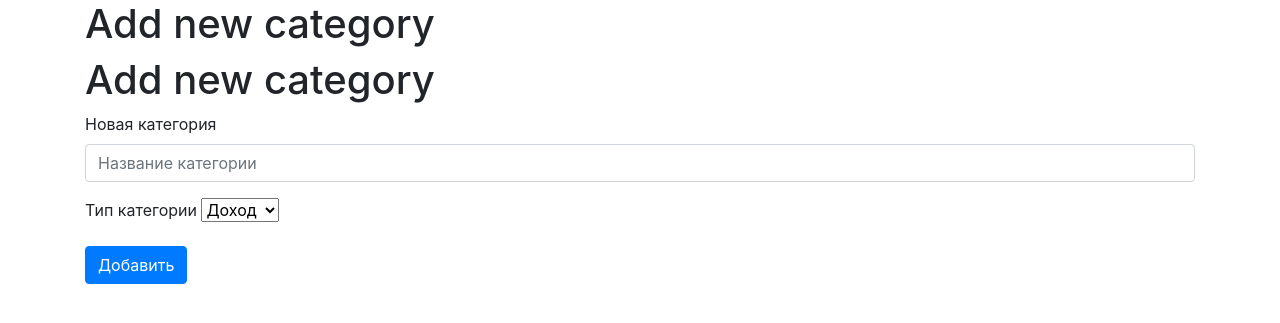
After one commit to mign0n/super_budget, a Flask app: page /category_adding in a window 1280 px wide. The commit adds this page. Shown: the top 323 px of the page. Run offline with Flask 2, Linux system fonts and the light colour scheme; some libraries are stand-ins or nearby versions.

Commit message:
Функция добавления категории, форма для добвления категорий, переписаны валидаторы username и useremail. Не доделан валидатор для новых категорий

```diff
--- a/webapp/main/views.py
+++ b/webapp/main/views.py
@@ -4,6 +4,7 @@
 from webapp import db
 from webapp.main.models import Category, Transaction
 from webapp.main.forms import TransactionForm
+from webapp.user.forms import CategoryForm
 
 bp = Blueprint('main', __name__, url_prefix=None)
 
@@ -45,3 +46,28 @@
           f"Is income: {is_income}; money: {value}; "
           f"category: {category.name}; date: {date}; {comment}")
     return redirect(url_for('main.index'))
+
+
+@bp.route('/category_adding')
+def category_adding():
+    title = "Add new category"
+    form = CategoryForm()
+    return render_template('main/category_adding.html', title=title, form=form)
+
+
+@bp.route('/category_adding-process', methods=['POST'])
+def category_adding_process():
+    form = CategoryForm()
+    if form.validate_on_submit():
+        new_category = Category(user_id=current_user.id,
+                                name=form.new_category.data,
+                                is_income=bool(int(form.is_income.data)))
+        db.session.add(new_category)
+        db.session.commit()
+        flash('Категория успешно добавлена!')
+        return redirect(url_for('main.index'))
+    else:
+        for field, errors in form.errors.items():
+            for error in errors:
+                flash(f'Ошибка в поле {getattr(form, field).label.text}: {error}')
+        return redirect(url_for('main.category_adding'))
--- /dev/null
+++ b/webapp/templates/main/category_adding.html
@@ -0,0 +1,30 @@
+{% extends "base.html" %}
+{% block content %}
+  <h1>{{ title }}</h1>
+  {% with messages = get_flashed_messages() %}
+    {% if messages %}
+      <div class="alert alert-warning" role="alert">
+        {% for message in messages %}
+        {{ message }}<br>
+        {% endfor %}
+      </div>
+
+    {% endif %}
+  {% endwith %}
+
+  <div>
+    <form action="{{ url_for('main.category_adding_process') }}" method="post">
+      {{ form.hidden_tag() }}
+      <div class="form-group">
+        {{ form.new_category.label }}
+        {{ form.new_category() }}
+      </div>
+      <div class="form-group">
+        {{ form.is_income.label }}
+        {{ form.is_income() }}
+      </div>
+      {{ form.submit }}
+    </form>
+  </div>
+
+{% endblock %}
--- a/webapp/templates/main/index.html
+++ b/webapp/templates/main/index.html
@@ -28,6 +28,9 @@
         <div class="col-auto">
           {{ form.category }}
         </div>
+        <div>
+          <a class="btn btn-primary" href="{{ url_for('main.category_adding') }}" role="button">Добавить категорию</a>
+        </div>
         <div class="col">
           {{ form.date }}
         </div>
--- a/webapp/user/forms.py
+++ b/webapp/user/forms.py
@@ -1,10 +1,10 @@
 from flask_wtf import FlaskForm
-from wtforms import BooleanField, StringField, PasswordField, SubmitField
+from wtforms import BooleanField, StringField, PasswordField, SubmitField, SelectField
 from wtforms.validators import DataRequired, Email, EqualTo, ValidationError
-
+from flask_login import current_user
 from webapp.user.models import User
-
-from sqlalchemy.sql import exists
+from webapp.main.models import Category
+from sqlalchemy.sql import exists, or_, and_
 
 
 class LoginForm(FlaskForm):
@@ -46,11 +46,29 @@
     submit = SubmitField('Register!', render_kw={"class": "btn btn-primary"})
 
     def validate_username(self, name):
-        users_count = User.query.filter_by(name=name.data).count()
-        if users_count > 0:
+        user_exist = db.session.query(exists().where(User.name == name.data)).scalar()
+        if user_exist:
             raise ValidationError('Пользователь с таким именем уже зарегистрирован')
 
     def validate_email(self, email):
-        users_count = User.query.filter_by(email=email.data).count()
-        if users_coutn > 0:
+        user_exist = db.session.query(exists().where(User.email == email.data)).scalar()
+        if user_exist:
             raise ValidationError('Пользователь с такой почтой уже зарегистрирован')
+
+
+class CategoryForm(FlaskForm):
+    new_category = StringField('Новая категория', validators=[DataRequired()],
+                               render_kw={"class": "form-control",
+                                          "placeholder": "Название категории"})
+
+    is_income = SelectField(u'Тип категории', choices=[('1', 'Доход'), ('0', 'Расход')],
+                            render_kw={"class": "form-select",
+                                       "aria-label": "Default select example"})
+
+    submit = SubmitField('Добавить', render_kw={"class": "btn btn-primary"})
+
+    #def validate_category(self, new_category):
+        #category_exist = db.session.query.filter(and_(Category.name == new_category.data, User.id == current_user.id)).first()
+        #category_exist = db.query(User.query.filter(Category.name == new_category.data).filter(User.id == current_user.user_id).exists()).scalar()
+        #if category_exist:
+            #raise ValidationError('У вас уже есть такая категория!')
```
